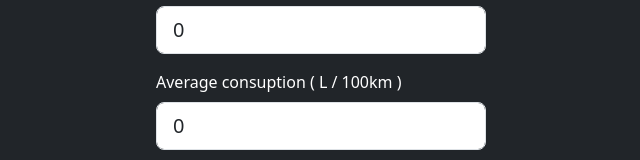
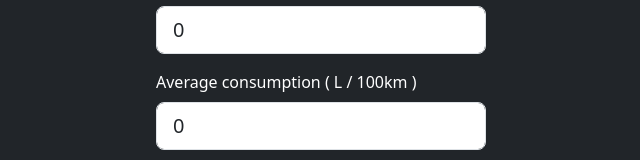
Before and after one commit to Funnyadd/gas-calculator, a React (Create React App) app: page / in a window 1280 px wide. Shown: the part 175-335 px from the top of the page, without its empty margins (319-959 px from the left). Built offline with nearby package versions, Linux system fonts and the light colour scheme.

Commit message:
grammar fix

```diff
--- a/src/App.js
+++ b/src/App.js
@@ -10,7 +10,7 @@ const App = () => {
 
   const [form, setForm] = useState({
     gasPrice: 0,
-    averageConsuption: 0,
+    averageConsumption: 0,
     tripLength: 0,
     numberOfPeople: 0,
     answer: 0
@@ -27,7 +27,7 @@ const App = () => {
     event.preventDefault()
 
     var price  = form.tripLength / 100
-        price *= form.averageConsuption
+        price *= form.averageConsumption
         price *= form.gasPrice
         price /= form.numberOfPeople
 
@@ -45,9 +45,9 @@ const App = () => {
             <Form.Control size="lg" type="number" min={0.001} step="0.001" placeholder="enter price" value={form.gasPrice} onChange={e => setField("gasPrice", e.target.value)} />
           </Form.Group>
 
-          <Form.Group className="mb-3" controlId="formBasicAverageConsuption">
-            <Form.Label className="text-white">Average consuption ( L / 100km )</Form.Label>
-            <Form.Control size="lg" type="number" min={0.1} step="0.1" placeholder="enter average" value={form.averageConsuption} onChange={e => setField("averageConsuption", e.target.value)} />
+          <Form.Group className="mb-3" controlId="formBasicAverageConsumption">
+            <Form.Label className="text-white">Average consumption ( L / 100km )</Form.Label>
+            <Form.Control size="lg" type="number" min={0.1} step="0.1" placeholder="enter average" value={form.averageConsumption} onChange={e => setField("averageConsumption", e.target.value)} />
           </Form.Group>
 
           <Form.Group className="mb-3" controlId="formBasicTripLength">
```
